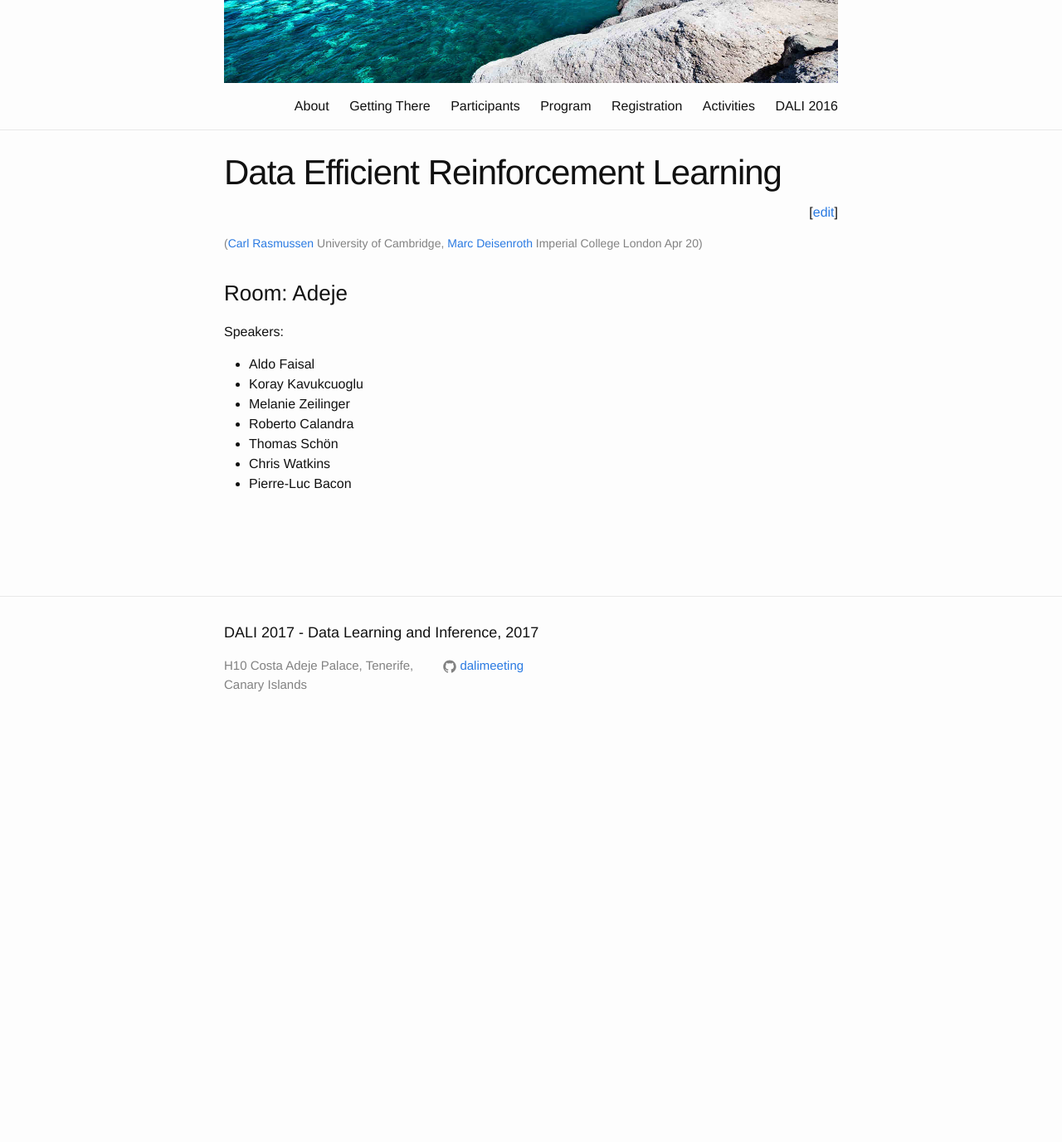
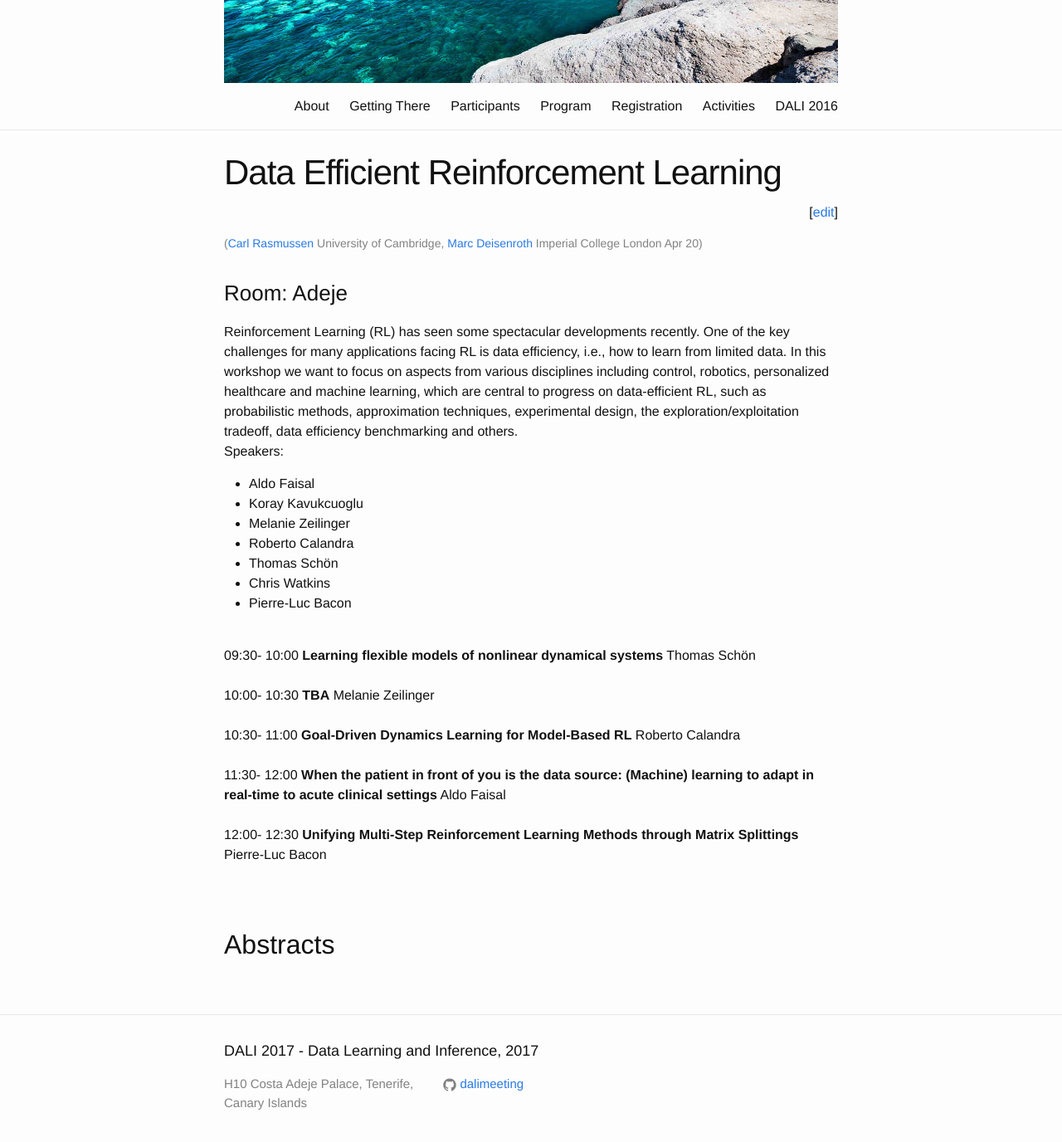
Before and after one commit to dalimeeting/dalimeeting.github.io, a Jekyll site: the page built from _posts/2017-04-20-data-efficient-reinforcement-learning.md, in a window 1280 px wide and 1400 px high, scrolled down 251 px. Shown: the top 1376 px of the window at 83% size. Built offline with Jekyll 4.4.1, drawn with Linux system fonts in a browser that asks for light colours; before the commit the page ends 1147 px from its top, so only the background shows below that.

Commit message:
Update 2017-04-20-data-efficient-reinforcement-learning.md

```diff
--- a/_posts/2017-04-20-data-efficient-reinforcement-learning.md
+++ b/_posts/2017-04-20-data-efficient-reinforcement-learning.md
@@ -1,6 +1,14 @@
 ---
 title:  "Data Efficient Reinforcement Learning"
 layout: multitrack
+abstract: "Reinforcement Learning (RL) has seen some spectacular developments
+recently. One of the key challenges for many applications facing RL is
+data efficiency, i.e., how to learn from limited data. In this workshop
+we want to focus on aspects from various disciplines including control,
+robotics, personalized healthcare and machine learning, which are
+central to progress on data-efficient RL, such as probabilistic methods,
+approximation techniques, experimental design, the
+exploration/exploitation tradeoff, data efficiency benchmarking and others."
 organizer_url:
 categories:
 - dali2017
@@ -14,13 +22,33 @@ organizers:
   url: "http://wp.doc.ic.ac.uk/sml/person/marc-deisenroth/"
   institute: Imperial College London
 room: Adeje
-show_abstracts: false
+show_abstracts: true
 talks:
-- title:
-  speaker:
+- title: "Learning flexible models of nonlinear dynamical systems"
+  speaker: "Thomas Schön"
   youtube:
-  start:
-  end:
+  start: "09:30"
+  end: "10:00"
+- title: "TBA"
+  speaker: "Melanie Zeilinger"
+  youtube:
+  start: "10:00"
+  end: "10:30"
+- title: "Goal-Driven Dynamics Learning for Model-Based RL"
+  speaker: "Roberto Calandra"
+  youtube:
+  start: "10:30"
+  end: "11:00"
+- title: "When the patient in front of you is the data source: (Machine) learning to adapt in real-time to acute clinical settings"
+  speaker: "Aldo Faisal"
+  youtube:
+  start: "11:30"
+  end: "12:00"
+- title: "Unifying Multi-Step Reinforcement Learning Methods through Matrix Splittings"
+  speaker: "Pierre-Luc Bacon"
+  youtube:
+  start: "12:00"
+  end: "12:30"
 speakers:
 - Aldo Faisal
 - Koray Kavukcuoglu
```
